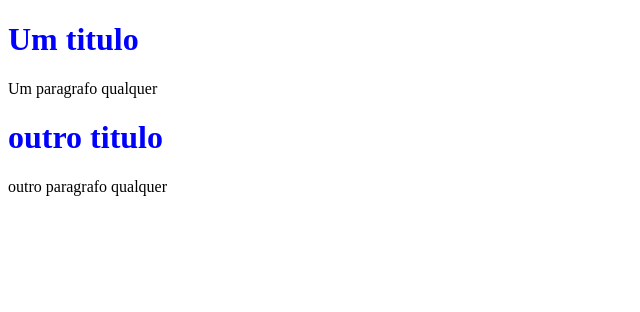
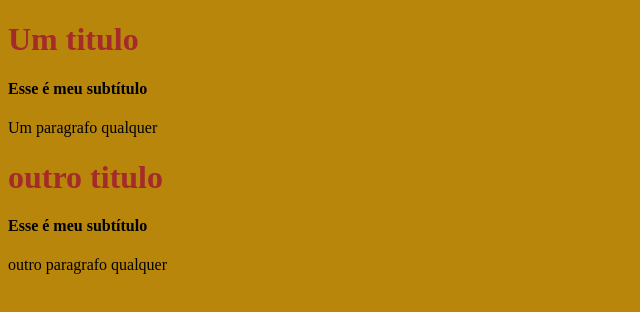
Before and after one commit to natanaelnogueira17/REACT, a Next.js app: page / in a window 1280 px wide. Shown: the top 312 px of the page, without its empty margins (0-640 px from the left). Built offline with nearby package versions, Linux system fonts and the light colour scheme.

Commit message:
config globais e subtitulos

```diff
--- /dev/null
+++ b/pages/_app.jsx
@@ -0,0 +1,10 @@
+//aqui serve para usar alteracoes globais, ou melhor importar arquivos com alterações globais
+
+import '..//src/style.css'
+function App({Component, pageProps}){
+
+return <Component {...pageProps}/>
+
+}
+
+export default App
--- a/pages/index.jsx
+++ b/pages/index.jsx
@@ -1,14 +1,15 @@
 import Title from '../src/compenentes/title/Title'
+import Subtitle from '../src/compenentes/subtitle/subtitle'
 
 
 function HomePage(){
   return(
     <div>
-      <Title>
-        Um titulo
-        </Title>
-      <p>Um paragrafo qualquer</p>
+      <Title>Um titulo</Title>
+        <Subtitle>Esse é meu subtítulo</Subtitle>
+          <p>Um paragrafo qualquer</p>
       <Title> outro titulo </Title>
+      <Subtitle>Esse é meu subtítulo</Subtitle>
       <p>outro paragrafo qualquer</p>
     </div>
   )
--- /dev/null
+++ b/src/compenentes/subtitle/subtitle.jsx
@@ -0,0 +1,12 @@
+/*exemplo de componente react com props(children)   */
+
+
+function Subtitle(props){ // ou pode ser assim function Subtitle({}children}){
+                          // alteraria tbm la no h4  <h4>{children} </h4>
+return(
+  <h4>{props.children} </h4> // variavel style mais a classname title, atrubuiu a cor do css
+
+  )
+}
+
+export default Subtitle
--- a/src/compenentes/title/Title.jsx
+++ b/src/compenentes/title/Title.jsx
@@ -1,7 +1,10 @@
+/*exemplo de componente react com props(children)   */
+
+
 import styles from './title.module.css'
 
-const constante = 'Os reds estão a flor da pele, cuidado!'
-function Title (props){
+
+function Title (props){ //props sao imutaveis, inalteraveis
   return(
     <h1 className={styles.Title}>
     {props.children}
--- a/src/compenentes/title/title.module.css
+++ b/src/compenentes/title/title.module.css
@@ -1,3 +1,3 @@
 .Title{
-  color: blue;
+  color: brown;
 }
--- /dev/null
+++ b/src/style.css
@@ -0,0 +1,3 @@
+body{
+  background-color: darkgoldenrod;
+}
```
